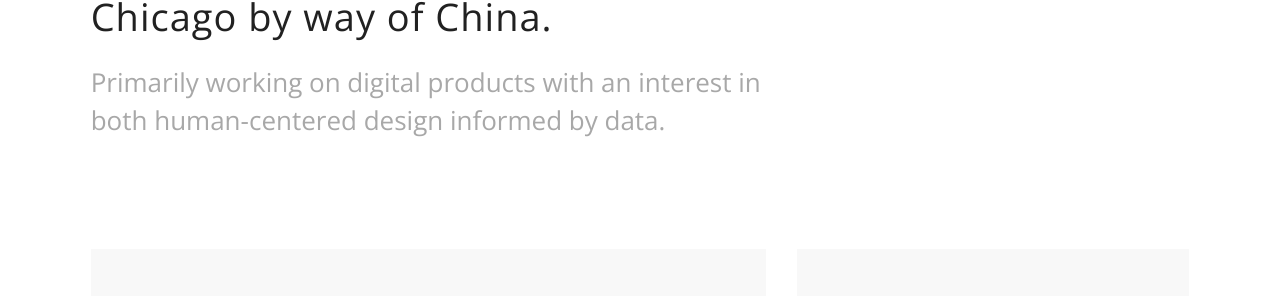
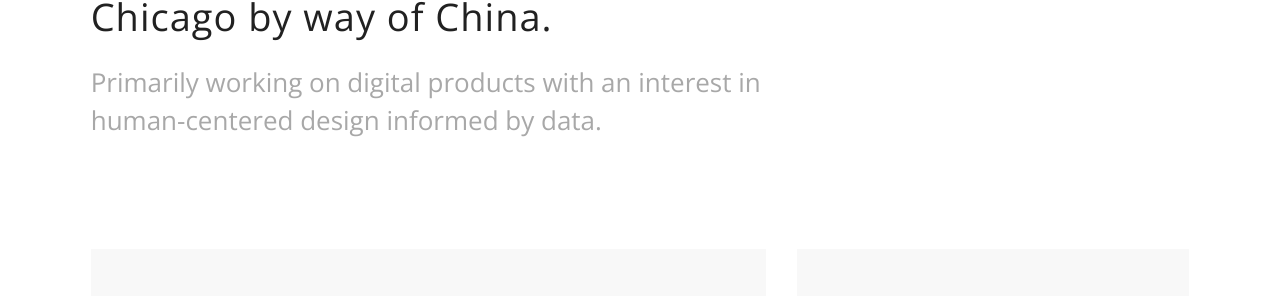
Before and after one commit to Cmlynars/portfolio-2017, a Jekyll site: the page built from index.html, in a window 1280 px wide. Shown: the part 273-569 px from the top of the page. Built offline with Jekyll 4.4.1, drawn with Linux system fonts in a browser that asks for light colours; nearby versions of some CDN libraries; library files that are not in the unit come from our copies.

Commit message:
text updates

```diff
--- a/about.html
+++ b/about.html
@@ -22,6 +22,8 @@ layout: default
 
 		<p>For anything design related, please feel free to contact me via <a class="inline-link" href="https://www.linkedin.com/in/christophermlynarski/" target="_blank">LinkedIn</a>.</p>
 
+		<p>我会讲中文并有在中文办公室环境中工作的经验。</p>
+
 		<p class="single-link-container">{% include left_arrow.html %}<a class="project-link" href="{{ site.baseurl }}/">View all projects</a></p>
 	</article>
 </div>
--- a/index.html
+++ b/index.html
@@ -7,7 +7,7 @@ layout: default
 <div class="buffer project-content">
     <div class="project-header">
         <h1 class="site-title" data-aos="fade" data-aos-delay="100" data-aos-duration="800">Designer and Product Strategist in Chicago by way of China.</h1>
-        <h2 class="site-byline" data-aos="fade" data-aos-delay="400" data-aos-duration="800">Primarily working on digital products with an interest in both human-centered design informed by data.</h2>
+        <h2 class="site-byline" data-aos="fade" data-aos-delay="400" data-aos-duration="800">Primarily working on digital products with an interest in human-centered design informed by data.</h2>
     </div>
 
     <div class="project-grid">
```
